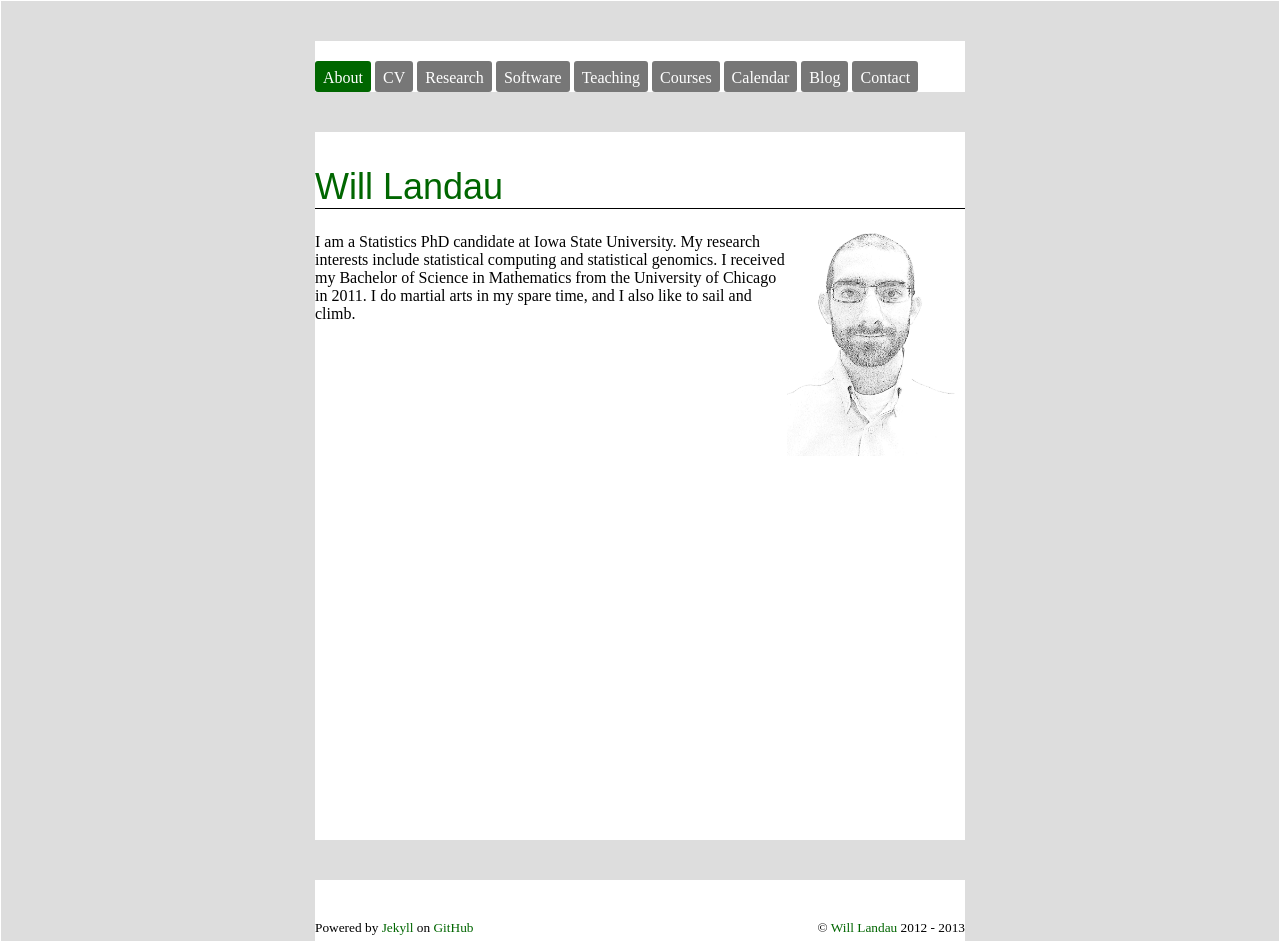
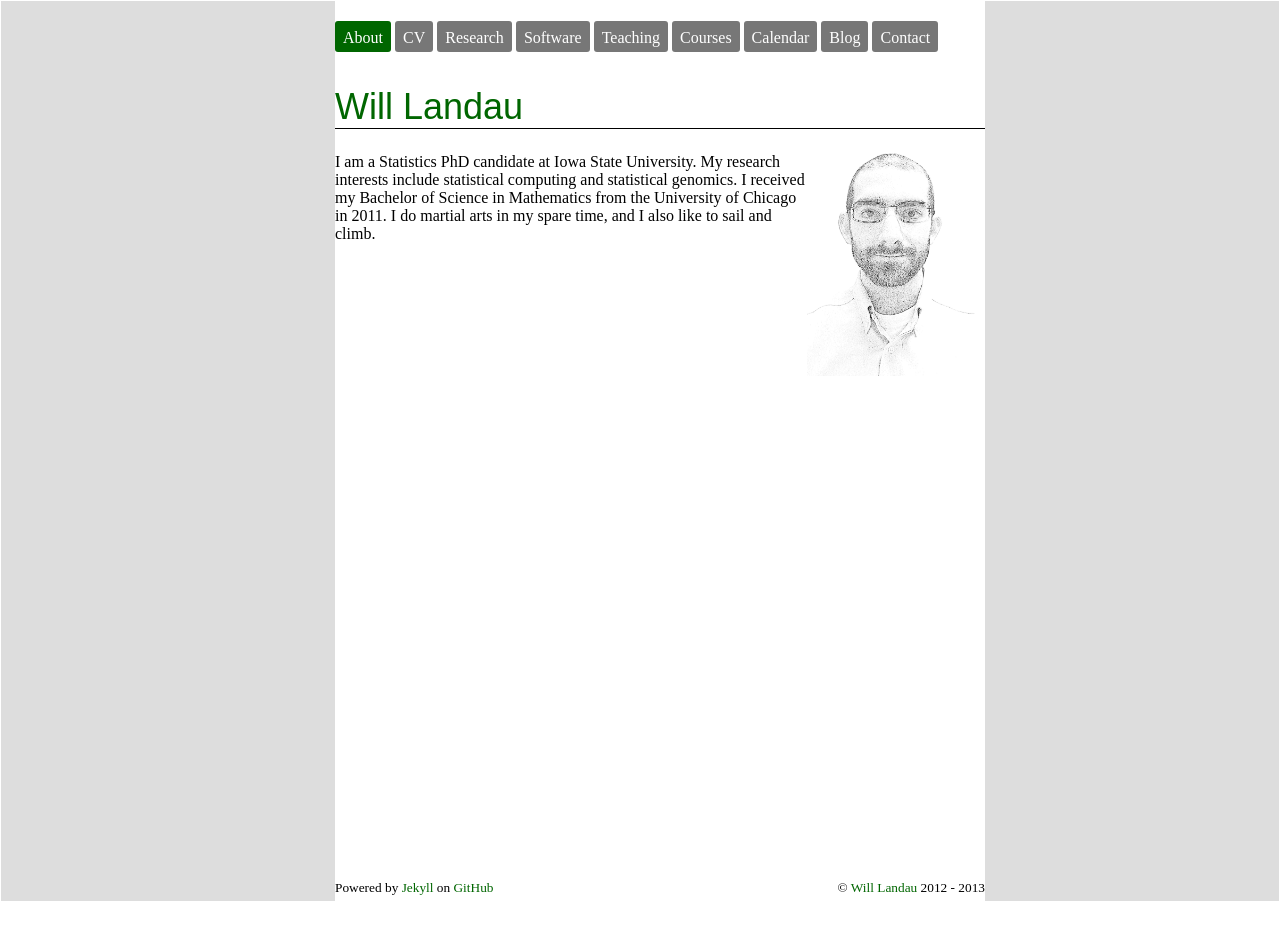
Before and after one commit to wlandau/wlandau.github.io, a Jekyll site: the page built from index.html, in a window 1280 px wide. Built offline with Jekyll 4.4.1, drawn with Linux system fonts in a browser that asks for light colours; nearby versions of some CDN libraries; after the commit the page ends 902 px from its top, so only the background shows below that.

```diff
--- a/css/wml-custom.css
+++ b/css/wml-custom.css
@@ -77,7 +77,7 @@
 .float{
   width: 650px;
   margin: 0px auto 0px auto;
-  padding: 40px 40px 0px 40px;
+  padding-left: 40px;
 }
 
 .navlink{
```
